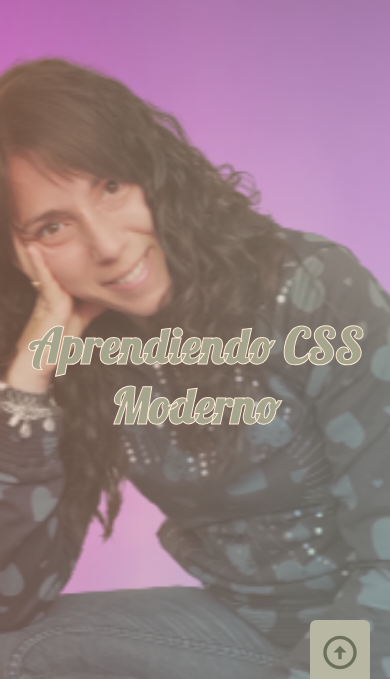
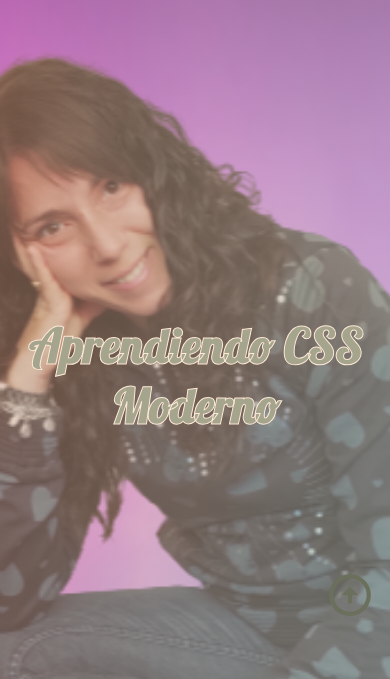
Before and after one commit to beacl3320/Guia-CSS-Moderno, a website: page index.html in a window 390 px wide. Shown: the part 134-813 px from the top of the page. Drawn offline with nearby package versions, Linux system fonts and the light colour scheme.

Commit message:
MODIFY: responsive design arrow

```diff
--- a/sass/_arrow.scss
+++ b/sass/_arrow.scss
@@ -1,13 +1,14 @@
 @use 'color';
 
 .arrow{
-    background: color.$threeColor;
+    /* background: color.$threeColor; */
     padding: 10px;
-    font-size: 40px;
+    font-size: 50px;
     position: fixed;
     border-radius: 6px;
-    bottom: 20px;
-    right: 20px;
+    bottom: 70px;
+    right: 40px;
+    align-items: center;
 }
 
 /* Custom Scroll Bar CSS */
@@ -27,3 +28,16 @@
 ::-webkit-scrollbar-thumb:hover{
     background: color.$twoColor;
 }
+
+@media (max-width: 768px){
+
+    .arrow{
+        right: 20px;
+}
+}
+@media (max-width: 550px){
+
+    .arrow{
+        right: 5px;
+}
+}
```
Also changed, not shown: css/style.css, 1 other file.
